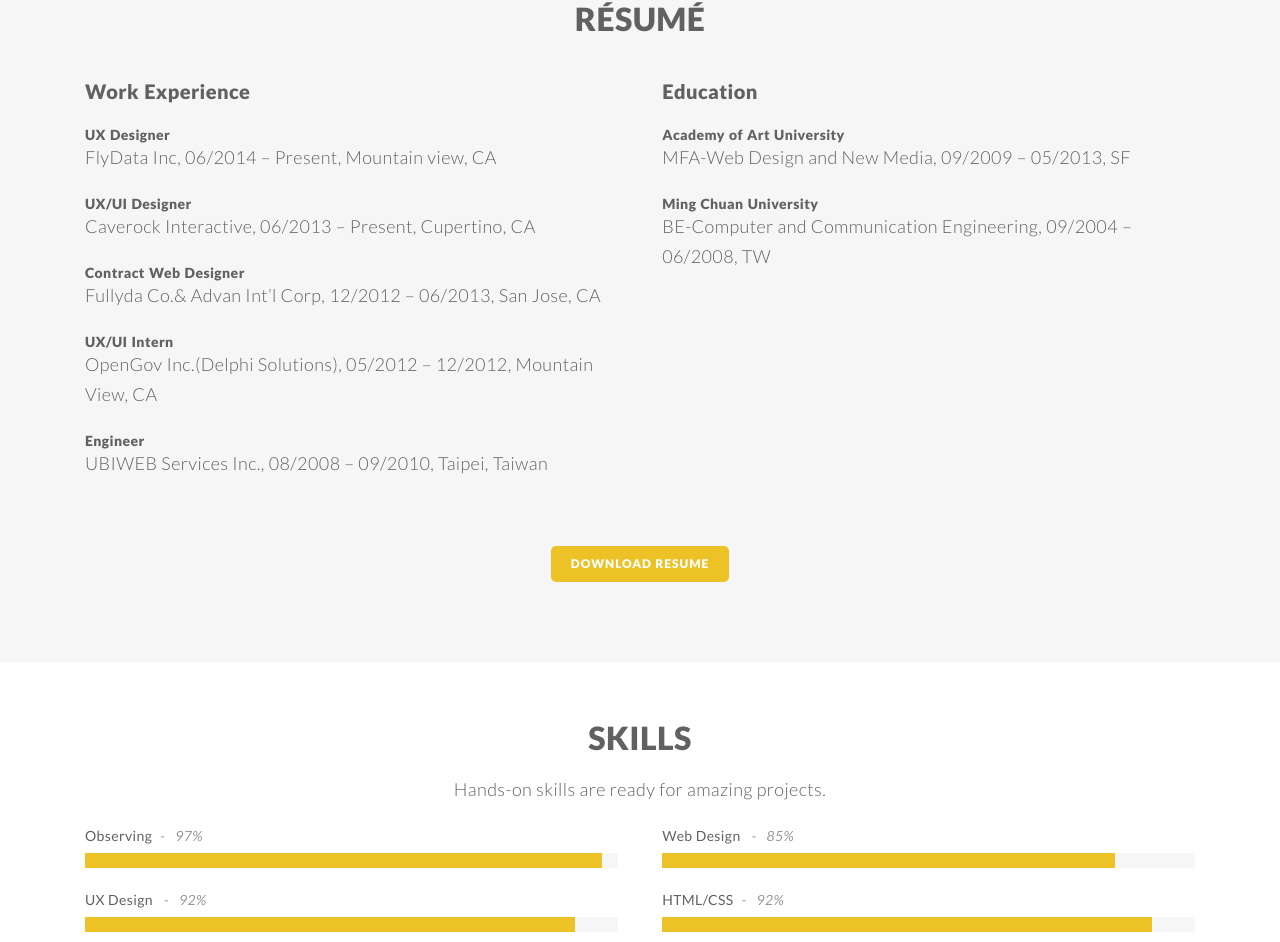
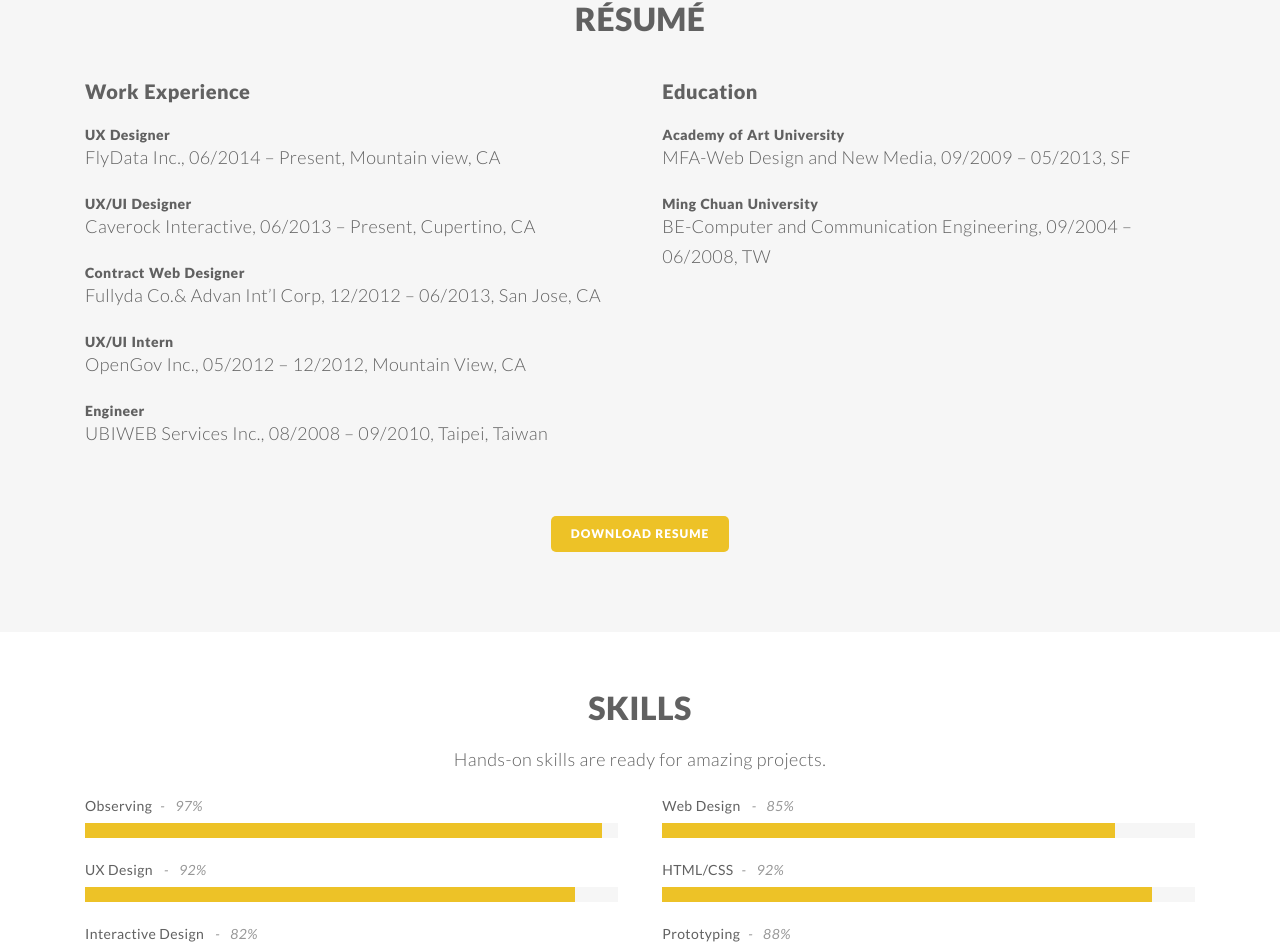
Before and after one commit to hjersy/hjersy.github.io, a plain HTML site: page index.html in a window 1280 px wide. Shown: the part 1986-2928 px from the top of the page. Drawn offline with Linux system fonts and the light colour scheme.

Commit message:
Remove Delphi

```diff
--- a/index.html
+++ b/index.html
@@ -493,10 +493,10 @@
         <br>
       <div class="one-half">
           <h3>Work Experience</h3>
-          <h5 class="resume">UX Designer</h5><p class="resume">FlyData Inc, 06/2014 – Present, Mountain view, CA</p>
+          <h5 class="resume">UX Designer</h5><p class="resume">FlyData Inc., 06/2014 – Present, Mountain view, CA</p>
           <h5 class="resume">UX/UI Designer</h5><p class="resume">Caverock Interactive, 06/2013 – Present, Cupertino, CA</p>
           <h5 class="resume">Contract Web Designer</h5><p class="resume">Fullyda Co.& Advan Int’l Corp, 12/2012 – 06/2013, San Jose, CA</p>
-          <h5 class="resume">UX/UI Intern</h5><p class="resume">OpenGov Inc.(Delphi Solutions), 05/2012 – 12/2012, Mountain View, CA</p>
+          <h5 class="resume">UX/UI Intern</h5><p class="resume">OpenGov Inc., 05/2012 – 12/2012, Mountain View, CA</p>
           <h5 class="resume">Engineer</h5><p class="resume">UBIWEB Services Inc., 08/2008 – 09/2010, Taipei, Taiwan</p>
       </div>
       <div class="one-half last">
```
